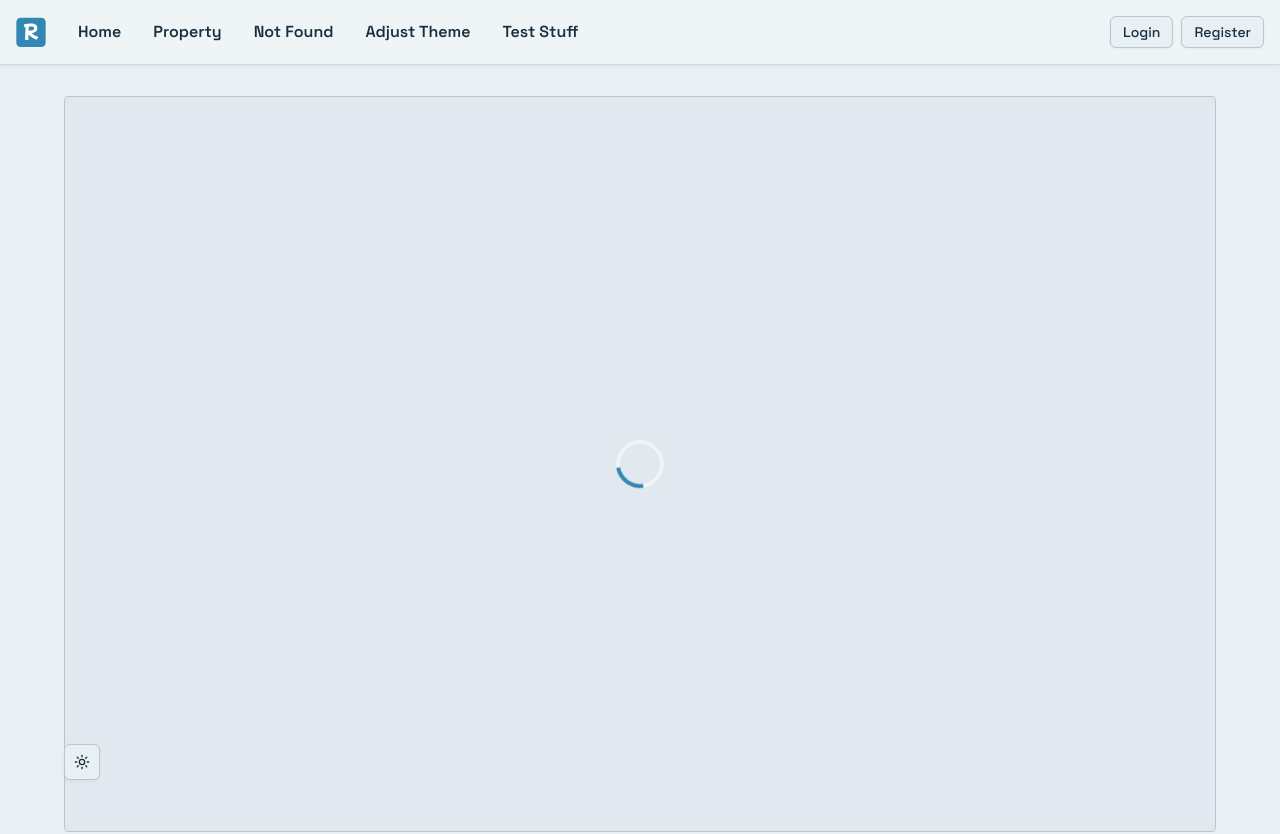
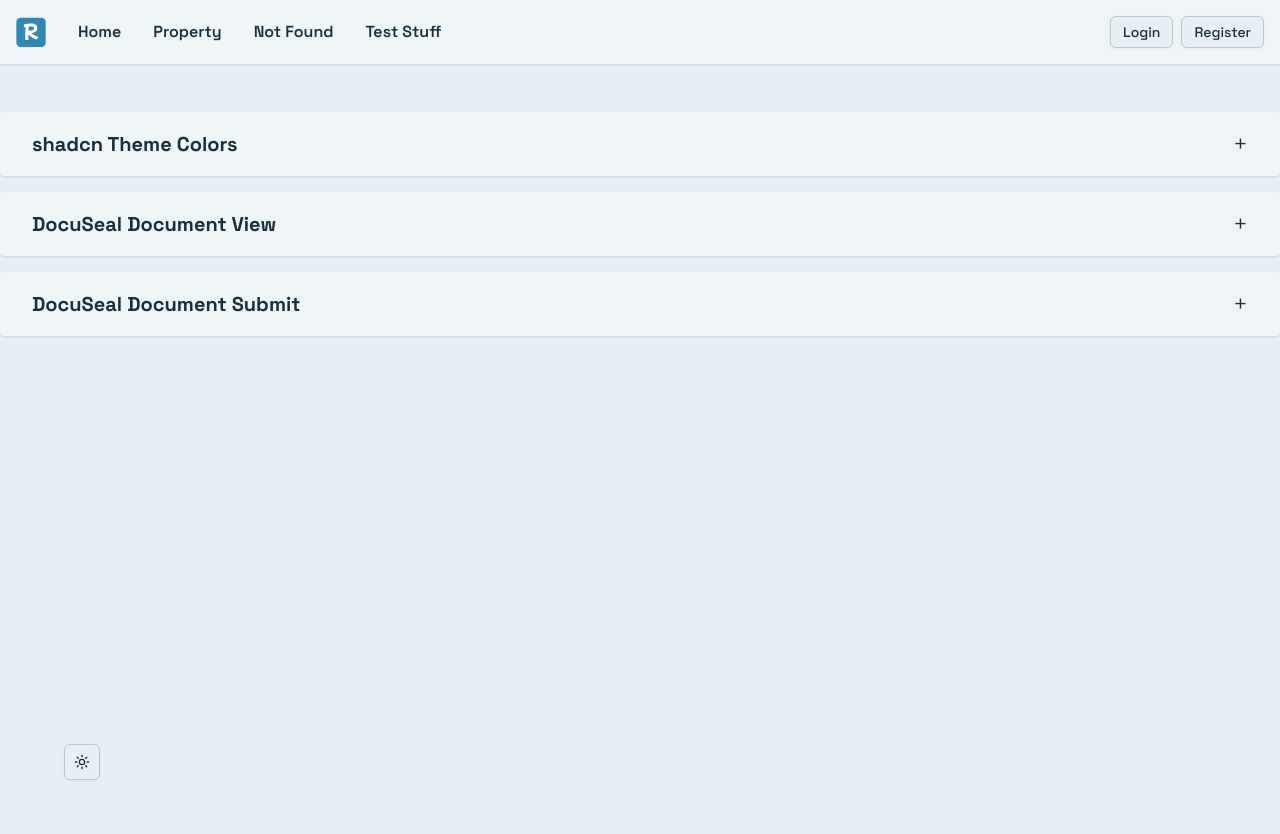
Before and after one commit to CodeAfu/rentez-property, a Next.js app: page /test-components in a window 1280 px wide. Shown: the top 834 px of the page. Built offline with nearby package versions, Linux system fonts and the light colour scheme.

Commit message:
Created sandbox page, added accordion to organize components, removed color theme page

```diff
--- a/src/app/_nav/_components/navbar.tsx
+++ b/src/app/_nav/_components/navbar.tsx
@@ -16,11 +16,6 @@ const routes: Routes = [
   {
     label: "Not Found",
     href: "/this-link-does-not-exist-for-sure",
-    devOnly: true,
-  },
-  {
-    label: "Adjust Theme",
-    href: "/adjust-theme",
     devOnly: true,
   },
   {
--- a/src/app/adjust-theme/page.tsx
+++ /dev/null
@@ -1,13 +0,0 @@
-import React from "react";
-import { notFound } from "next/navigation";
-import ColorShowcase from "@/components/color-showcase";
-
-export default function AdjustThemePage() {
-  if (process.env.NODE_ENV !== "development") return notFound();
-
-  return (
-    <main className="min-h-[calc(100dvh-4rem)]">
-      <ColorShowcase />
-    </main>
-  );
-}
--- /dev/null
+++ b/src/app/test-components/_components/component-display.tsx
@@ -0,0 +1,28 @@
+"use client";
+
+import { ReactNode, useState } from "react";
+
+export default function ComponentDisplay({
+  title,
+  children,
+}: {
+  title: string;
+  children: ReactNode;
+}) {
+  const [isOpen, setIsOpen] = useState(false);
+  console.log(isOpen);
+  return (
+    <div>
+      <button
+        onClick={() => setIsOpen((prev) => !prev)}
+        className="px-8 py-4 my-4 rounded cursor-pointer bg-card mb-2 font-bold shadow
+                  flex w-full items-center justify-between
+                  hover:bg-accent hover:text-accent-foreground transition duration-200"
+      >
+        <span className="text-xl">{title}</span>
+        <span className="text-2xl font-light">{isOpen ? "-" : "+"}</span>
+      </button>
+      {isOpen && children}
+    </div>
+  );
+}
--- a/src/app/test-components/_components/docuseal-component.tsx
+++ b/src/app/test-components/_components/document-view.tsx
@@ -5,15 +5,15 @@ import { DocusealForm } from "@docuseal/react";
 import LoadingSpinner from "@/components/loading-spinner";
 import { cn } from "@/lib/utils";
 
-interface DocusealComponentProps {
+interface DocumentView {
   src?: string; // TODO: remove optional
   email?: string;
 }
 
-export default function DocusealComponent({
+export default function DocumentView({
   src = "https://docuseal.com/d/LEVGR9rhZYf86M", // pass template here
   email = "example@gmail.com",
-}: DocusealComponentProps) {
+}: DocumentView) {
   const [isLoading, setIsLoading] = useState(true);
 
   return (
--- /dev/null
+++ b/src/app/test-components/_components/document.submit.tsx
@@ -0,0 +1,6 @@
+import { Input } from "@/components/ui/input";
+import React from "react";
+
+export default function DocumentSubmit() {
+  return <Input type="file" />;
+}
--- a/src/app/test-components/page.tsx
+++ b/src/app/test-components/page.tsx
@@ -1,12 +1,23 @@
 import { notFound } from "next/navigation";
 import React from "react";
-import DocusealComponent from "./_components/docuseal-component";
+import DocumentView from "./_components/document-view";
+import DocumentSubmit from "./_components/document.submit";
+import ComponentDisplay from "./_components/component-display";
+import ColorShowcase from "@/components/color-showcase";
 
 export default function TestPage() {
   if (process.env.NODE_ENV !== "development") return notFound();
   return (
-    <div className="min-h-screen sm:pt-8 pt-2">
-      <DocusealComponent />
+    <div className="container mx-auto min-h-screen sm:pt-8 pt-2">
+      <ComponentDisplay title="shadcn Theme Colors">
+        <ColorShowcase />
+      </ComponentDisplay>
+      <ComponentDisplay title="DocuSeal Document View">
+        <DocumentView />
+      </ComponentDisplay>
+      <ComponentDisplay title="DocuSeal Document Submit">
+        <DocumentSubmit />
+      </ComponentDisplay>
     </div>
   );
 }
```
